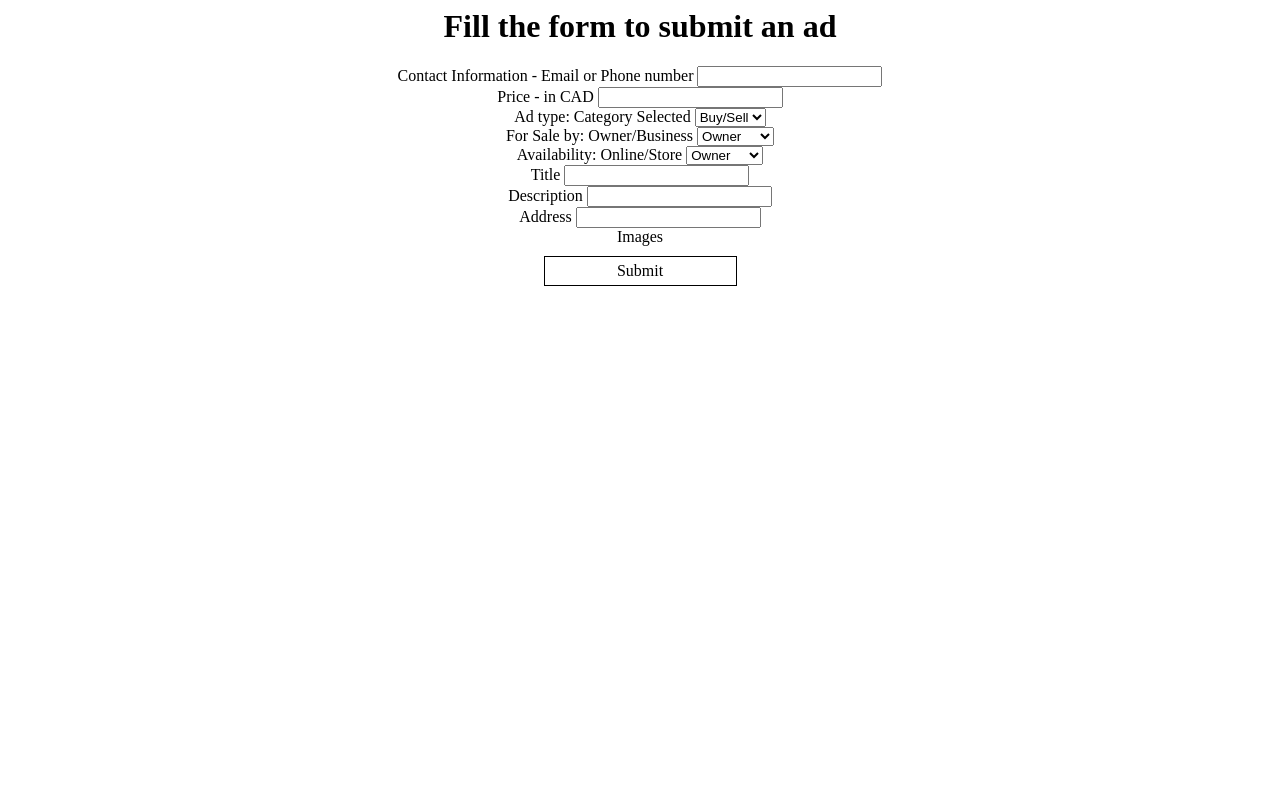
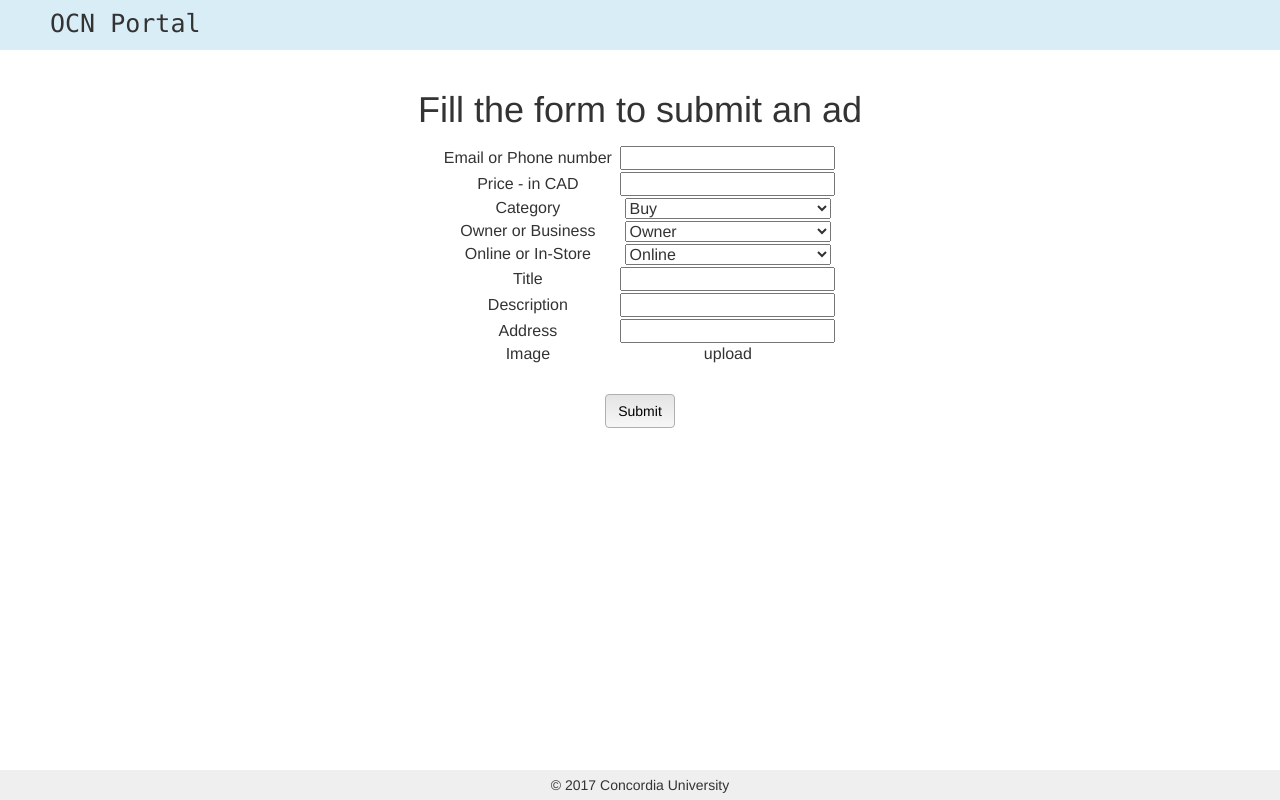
Before and after one commit to Big-Buddy/all-your-database, a PHP site: page /ad-edit.html in a window 1280 px wide. Run offline with PHP 8.4, Linux system fonts and the light colour scheme; some libraries are stand-ins or nearby versions.

Commit message:
Various styling changes and form tweaks

```diff
--- a/site/ad-edit.html
+++ b/site/ad-edit.html
@@ -3,47 +3,70 @@
 	<title>Post an ad</title>
 	<link href="/css/style.css" rel="stylesheet">
 	<script src="https://ajax.googleapis.com/ajax/libs/jquery/3.2.1/jquery.min.js"></script>
+	<link rel="stylesheet" href="https://maxcdn.bootstrapcdn.com/bootstrap/3.3.7/css/bootstrap.min.css" integrity="sha384-BVYiiSIFeK1dGmJRAkycuHAHRg32OmUcww7on3RYdg4Va+PmSTsz/K68vbdEjh4u" crossorigin="anonymous">
 	<script src="/js/functions.js"></script>
+
 </head>
 <body>
 	<div class="container">
 		<h1>Fill the form to submit an ad</h1>
-		Contact Information - Email or Phone number
-		<input type="text" name="contact_info"/>
-		<br />
-		Price - in CAD
-		<input type="text" name="price"/>
-		<br />
-		Ad type: Category Selected
+		<table class="input-form">
+			<tr>
+				<td>Email or Phone number</td>
+				<td><input type="text" name="contact_info"/></td>
+			</tr>
+			<tr>
+				<td>Price - in CAD</td>
+				<td><input type="text" name="price"/></td>
+			</tr>
+			<tr>
+				<td>Category</td>
+				<td>
 					<select id="category">
 						<!-- this field is set based on select-region page -->
-			<option selected disabled value="buy_sell">Buy/Sell</option>
+						<option selected value="buy">Buy</option>
+						<option value="sell">Sell</option>
 					</select>
-		<br />
-		For Sale by: Owner/Business
+				</td>
+			</tr>
+			<tr>
+				<td>Owner or Business</td>
+				<td>
 					<select id="for_sale_by">
 						<!-- this field is set based on select-region page -->
 						<option selected value="owner">Owner</option>
 						<option value="business">Business</option>
 					</select>
-		<br />
-		Availability: Online/Store
+				</td>
+			</tr>
+			<tr>
+				<td>Online or In-Store</td>
+				<td>
 					<select id="availability">
 						<!-- this field is set based on select-region page -->
-			<option selected value="owner">Owner</option>
-			<option value="business">Business</option>
+						<option selected value="online">Online</option>
+						<option value="instore">In-Store</option>
 					</select>
-		<br />
-		Title
-		<input type="text" name="title" />
-		<br />
-		Description
-		<input type="text" name="description" />
-		<br />
-		Address
-		<input type="text" name="address" />
-		<br />
-		Images
+				</td>
+			</tr>
+			<tr>
+				<td>Title</td>
+				<td><input type="text" name="title" /> </td>
+			</tr>
+			<tr>
+				<td>Description</td>
+				<td><input type="text" name="description" /></td>
+			</tr>
+			<tr>
+				<td>Address</td>
+				<td><input type="text" name="address" /></td>
+			</tr>
+			<tr>
+				<td>Image</td>
+				<td>upload</td>
+			</tr>
+
+		</table>
 		<a id="ad_submit" class="btn">Submit</a>
 	</div>
 </body>
--- a/site/ad-view.html
+++ b/site/ad-view.html
@@ -3,6 +3,7 @@
 	<title>View ads</title>
 	<link href="/css/style.css" rel="stylesheet">
 	<script src="https://ajax.googleapis.com/ajax/libs/jquery/3.2.1/jquery.min.js"></script>
+	<link rel="stylesheet" href="https://maxcdn.bootstrapcdn.com/bootstrap/3.3.7/css/bootstrap.min.css" integrity="sha384-BVYiiSIFeK1dGmJRAkycuHAHRg32OmUcww7on3RYdg4Va+PmSTsz/K68vbdEjh4u" crossorigin="anonymous">
 	<script src="/js/functions.js"></script>
 </head>
 <body>
--- a/site/buy-promotion.html
+++ b/site/buy-promotion.html
@@ -3,6 +3,7 @@
 	<title>Purchase Promotion</title>
 	<link href="/css/style.css" rel="stylesheet">
 	<script src="https://ajax.googleapis.com/ajax/libs/jquery/3.2.1/jquery.min.js"></script>
+	<link rel="stylesheet" href="https://maxcdn.bootstrapcdn.com/bootstrap/3.3.7/css/bootstrap.min.css" integrity="sha384-BVYiiSIFeK1dGmJRAkycuHAHRg32OmUcww7on3RYdg4Va+PmSTsz/K68vbdEjh4u" crossorigin="anonymous">
 	<script src="/js/functions.js"></script>
 </head>
 <body>
--- a/site/css/style.css
+++ b/site/css/style.css
@@ -3,8 +3,9 @@
 	max-width: 1000px;
 	margin:auto;
 	text-align: center;
+	margin-top:70px;
 }
-.btn{
+.btn-small{
 	display: block;
 	padding:5px 8px;
 	border: 1px solid;
@@ -17,8 +18,44 @@
 a.btn{
 	text-decoration: none;
 	color:black;
+	background-image: linear-gradient(to bottom, #e4e4e4, #f7f7f7);
+	border: 1px solid #afafaf;
 }
 
-.hidden{
+.hidden-content{
 	display:none;
 }
+
+.input-form{
+	width: 400px;
+	text-align: center;
+	margin: auto;
+	margin-top: 15px;
+	margin-bottom: 30px;
+}
+.input-form td{
+	padding: 1px;
+}
+.input-form select {
+    width: 93%;
+}
+.header-bar{
+    position: fixed;
+    top: 0;
+    height: 50px;
+    background-color: #d9edf7;
+    width: 100%;
+    padding-left: 50px;
+    font-size: 25px;
+    line-height: 1.9;
+    font-family: "Lucida Console", Monaco, monospace;
+}
+.footer-bar{
+	position: fixed;
+	bottom:0;
+	text-align: center;
+	width:100%;
+	padding-bottom:5px;
+	padding-top: 5px;
+	background-color: #efefef;
+}
--- a/site/js/functions.js
+++ b/site/js/functions.js
@@ -1,7 +1,13 @@
 // Global/widely used functions
 // Note; this file is included on all pages, so use document.ready or similar with caution!
 
-
+$(document).ready(function(){
+    //load the footer and nav bar
+    var header = "<div class='header-bar'>OCN Portal</div>";
+    var footer = "<div class='footer-bar'>&copy; 2017 Concordia University</div>";
+    $('body').prepend(header);
+    $('body').append(footer);
+});
 function getUrlParameter(name){
     var sPageURL = window.location.search.substring(1);
     var sURLVariables = sPageURL.split('&');
--- a/site/membership-payment.html
+++ b/site/membership-payment.html
@@ -3,6 +3,7 @@
 	<title>Membership Payment</title>
 	<link href="/css/style.css" rel="stylesheet">
 	<script src="https://ajax.googleapis.com/ajax/libs/jquery/3.2.1/jquery.min.js"></script>
+	<link rel="stylesheet" href="https://maxcdn.bootstrapcdn.com/bootstrap/3.3.7/css/bootstrap.min.css" integrity="sha384-BVYiiSIFeK1dGmJRAkycuHAHRg32OmUcww7on3RYdg4Va+PmSTsz/K68vbdEjh4u" crossorigin="anonymous">
 	<script src="/js/functions.js"></script>
 </head>
 <body>
--- a/site/profile.html
+++ b/site/profile.html
@@ -3,6 +3,7 @@
 	<title>Account</title>
 	<link href="/css/style.css" rel="stylesheet">
 	<script src="https://ajax.googleapis.com/ajax/libs/jquery/3.2.1/jquery.min.js"></script>
+	<link rel="stylesheet" href="https://maxcdn.bootstrapcdn.com/bootstrap/3.3.7/css/bootstrap.min.css" integrity="sha384-BVYiiSIFeK1dGmJRAkycuHAHRg32OmUcww7on3RYdg4Va+PmSTsz/K68vbdEjh4u" crossorigin="anonymous">
 	<script src="/js/functions.js"></script>
 </head>
 <body>
@@ -26,7 +27,7 @@
 		</div>
 
 		<!-- Admin section -->
-		<div id="admin_container" class="hidden">
+		<div id="admin_container" class="hidden-content">
 			<div id="admin_payments_container">
 				<!-- to be populated with DB information -->
 				<!--
--- a/site/reports.html
+++ b/site/reports.html
@@ -3,6 +3,7 @@
 	<title>Report Generator</title>
 	<link href="/css/style.css" rel="stylesheet">
 	<script src="https://ajax.googleapis.com/ajax/libs/jquery/3.2.1/jquery.min.js"></script>
+	<link rel="stylesheet" href="https://maxcdn.bootstrapcdn.com/bootstrap/3.3.7/css/bootstrap.min.css" integrity="sha384-BVYiiSIFeK1dGmJRAkycuHAHRg32OmUcww7on3RYdg4Va+PmSTsz/K68vbdEjh4u" crossorigin="anonymous">
 	<script src="/js/functions.js"></script>
 </head>
 <body>
```
Also changed, not shown: site/index.html (+48 -26 lines), site/landing.html (+6 -6 lines), site/select-region.html (+7 -5 lines). Lines whose indentation alone changed are shown as unchanged.
